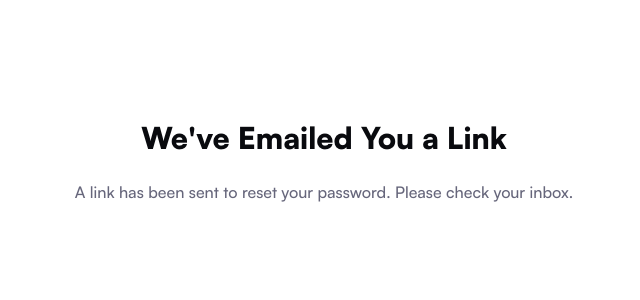
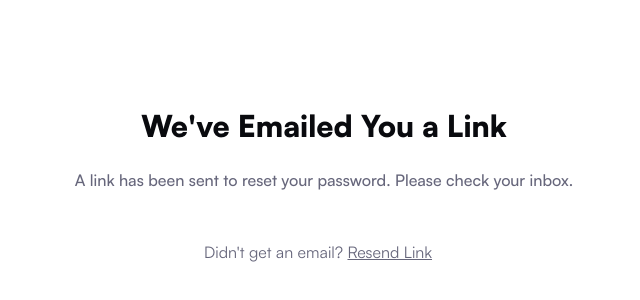
Before and after one commit to NoteRepoLabs/noterepo-web-client, a Next.js app: page /sent-reset-email in a window 1280 px wide. Shown: the part 246-546 px from the top of the page, without its empty margins (316-956 px from the left). Built offline with nearby package versions, Linux system fonts and the light colour scheme; no server answers.

Commit message:
feat: Implement redirect to forgot password page on resend link

```diff
--- a/app/forgot-password/page.tsx
+++ b/app/forgot-password/page.tsx
@@ -69,16 +69,6 @@ export default function Home() {
             onChange={(e) => setEmail(e.target.value)}
          />
          <section className="mt-6 mb-6">
-            <Link
-               underlined={true}
-               href=""
-               text="Resend Link"
-               style={{ marginRight: '12px' }}
-               onClick={(e) => {
-                  e.preventDefault()
-                  alert('Resend Link Not Implemented')
-               }}
-            />
             <Link underlined={true} href="/signin" text="Sign In Instead" />
          </section>
          {errorMsg && <ErrorText errorMsg={errorMsg} />}
--- a/app/sent-reset-email/page.tsx
+++ b/app/sent-reset-email/page.tsx
@@ -1,4 +1,12 @@
+'use client'
+
+import Link from "@/components/ui/Link"
+import { useRouter } from "next/navigation"
+import { Router } from "next/router"
+
 export default function Home() {
+    const router = useRouter()
+
     return (
        <section className="max-w-2xl md:my-8 mx-3 md:mx-auto flex flex-col justify-center items-center min-h-screen">
           <h1 className="font-black text-3xl mb-6 text-neutral-900 dark:text-neutral-100">
@@ -7,6 +15,18 @@ export default function Home() {
           <p className="text-center font-bold text-base text-neutral-500 dark:text-neutral-300 mb-12">
              A link has been sent to reset your password. Please check your inbox.
           </p>
+          <p>
+            <span className="font-semibold text-neutral-500 dark:text-neutral-300">Didn&apos;t get an email? </span>
+            <Link
+               underlined={true}
+               href=""
+               text="Resend Link"
+               style={{ marginRight: '12px' }}
+               onClick={(e) => {
+                  e.preventDefault()
+                  router.push("/forgot-password")
+               }}
+            /></p>
        </section>
     )
  }
```
